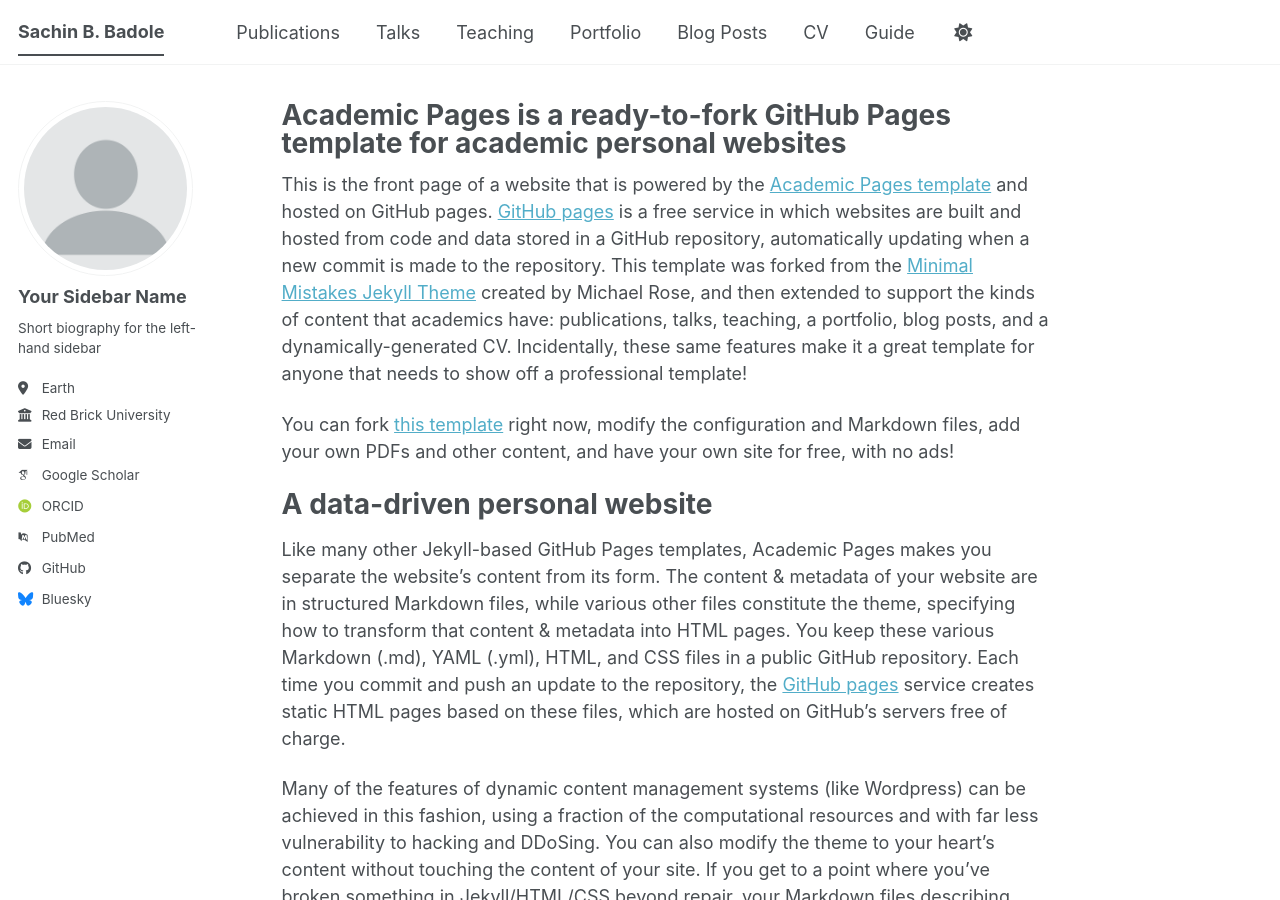
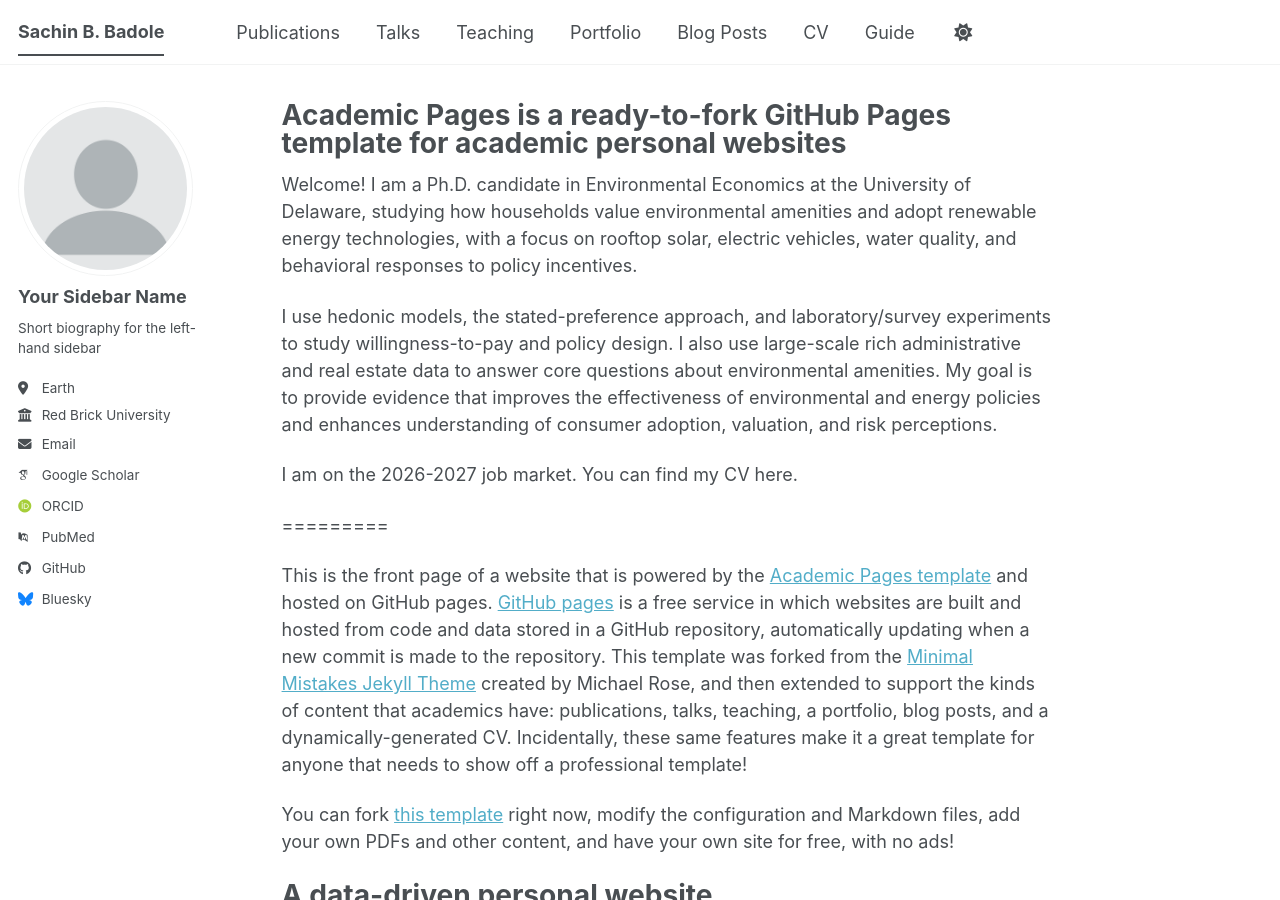
Before and after one commit to sachin-b-badole/sachin-b-badole.github.io, a Jekyll site: the page built from _pages/about.md, in a window 1280 px wide and 900 px high. Built offline with Jekyll 4.4.1, drawn with Linux system fonts in a browser that asks for light colours; some web fonts are replaced; a script bundle is joined from its source files by our own code; library files that are not in the unit come from our copies.

Commit message:
Update about.md

```diff
--- a/_pages/about.md
+++ b/_pages/about.md
@@ -6,6 +6,15 @@
   - /about/
   - /about.html
 ---
+
+Welcome! I am a Ph.D. candidate in Environmental Economics at the University of Delaware, studying how households value environmental amenities and adopt renewable energy technologies, with a focus on rooftop solar, electric vehicles, water quality, and behavioral responses to policy incentives.
+
+I use hedonic models, the stated-preference approach, and laboratory/survey experiments to study willingness-to-pay and policy design. I also use large-scale rich administrative and real estate data to answer core questions about environmental amenities. My goal is to provide evidence that improves the effectiveness of environmental and energy policies and enhances understanding of consumer adoption, valuation, and risk perceptions.
+
+I am on the 2026-2027 job market. You can find my CV here.
+
+
+=========
 
 This is the front page of a website that is powered by the [Academic Pages template](https://github.com/academicpages/academicpages.github.io) and hosted on GitHub pages. [GitHub pages](https://pages.github.com) is a free service in which websites are built and hosted from code and data stored in a GitHub repository, automatically updating when a new commit is made to the repository. This template was forked from the [Minimal Mistakes Jekyll Theme](https://mmistakes.github.io/minimal-mistakes/) created by Michael Rose, and then extended to support the kinds of content that academics have: publications, talks, teaching, a portfolio, blog posts, and a dynamically-generated CV. Incidentally, these same features make it a great template for anyone that needs to show off a professional template!
 
```
